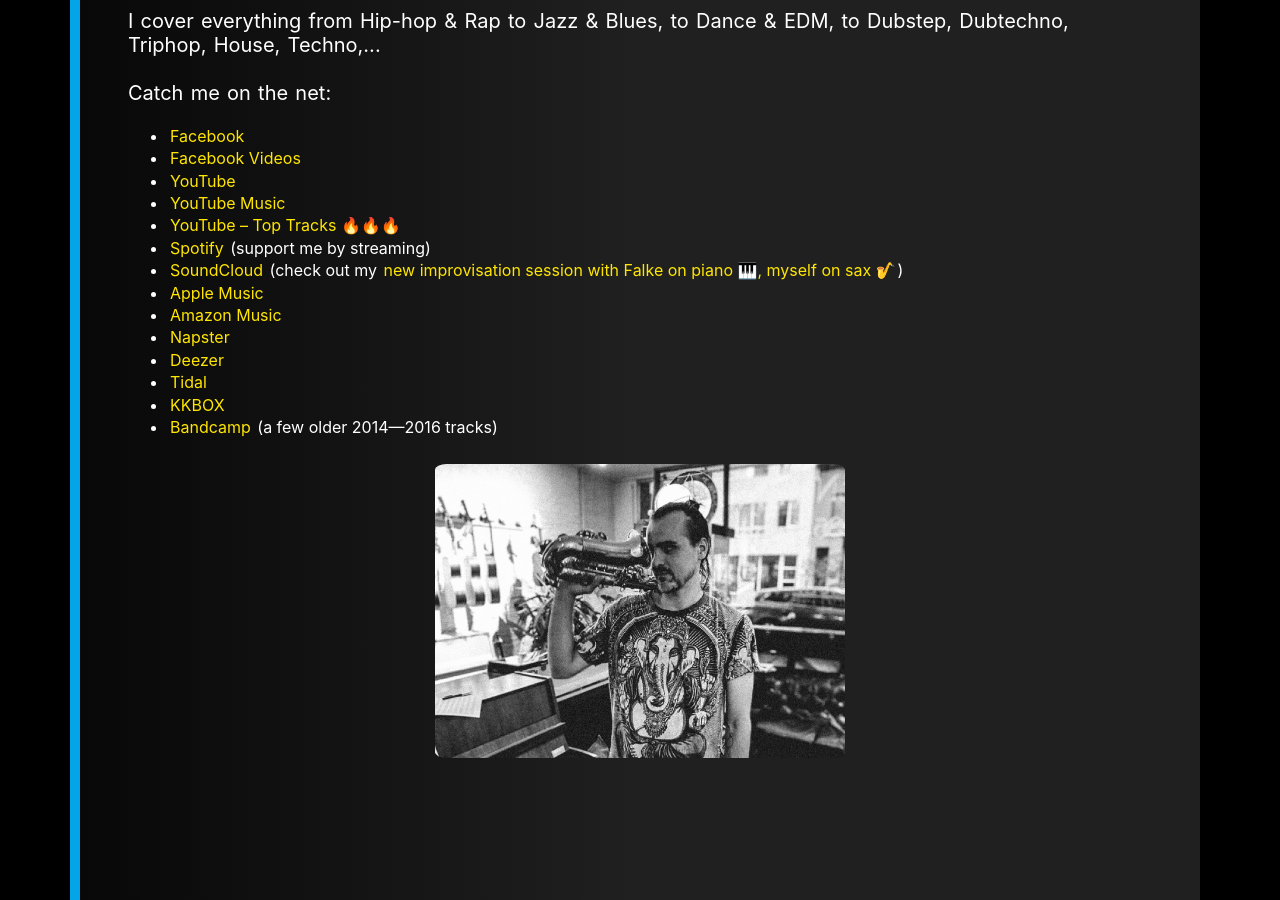
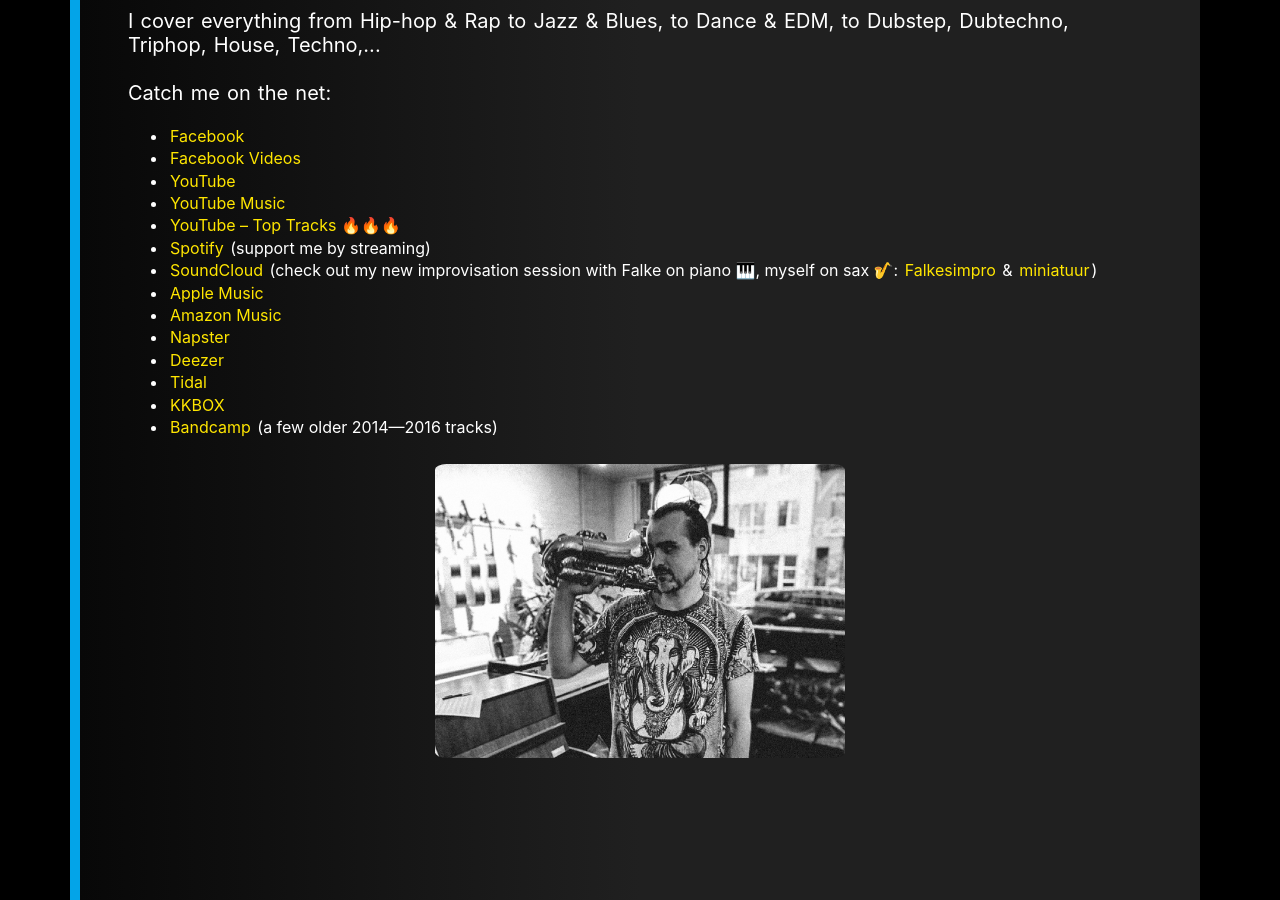
Before and after one commit to mr-volta/mr-volta.github.io, a Jekyll site: the page built from index.html, in a window 1280 px wide and 900 px high, scrolled down 1434 px. Built offline with Jekyll 4.4.1, drawn with Linux system fonts in a browser that asks for light colours.

Commit message:
Update _config.yml

```diff
--- a/_config.yml
+++ b/_config.yml
@@ -57,7 +57,7 @@
   <li><a class="highlight-link" href="https://music.youtube.com/channel/UCm4Y5yx83S6r5dabqipZkrg" target="_blank" rel="noreferrer">YouTube Music</a></li>
   <li><a class="highlight-link" href="https://www.youtube.com/playlist?list=PLaLN0EvcxkHJGLrTlkZOSLsYoSwUWqDYb" target="_blank" rel="noreferrer">YouTube – Top Tracks 🔥🔥🔥</a></li>
   <li><a class="highlight-link" href="https://open.spotify.com/artist/62gPnJGzBj5srDegUHTzR3" target="_blank" rel="noreferrer">Spotify</a> (support me by streaming)</li>
-  <li><a class="highlight-link" href="https://soundcloud.com/mistervolta" target="_blank" rel="noreferrer">SoundCloud</a> (check out my <a class="highlight-link" href="https://soundcloud.com/mistervolta/falkesimpro" target="_blank" rel="noreferrer">new improvisation session with Falke on piano 🎹, myself on sax 🎷</a>)</li>
+  <li><a class="highlight-link" href="https://soundcloud.com/mistervolta" target="_blank" rel="noreferrer">SoundCloud</a> (check out my new improvisation session with Falke on piano 🎹, myself on sax 🎷: <a class="highlight-link" href="https://soundcloud.com/mistervolta/falkesimpro" target="_blank" rel="noreferrer">Falkesimpro</a> & <a class="highlight-link" href="https://soundcloud.com/mistervolta/miniatuur" target="_blank" rel="noreferrer">miniatuur</a>)</li>
   <li><a class="highlight-link" href="https://music.apple.com/artist/mr-volta/306594481" target="_blank" rel="noreferrer">Apple&nbsp;Music</a></li>
   <li><a class="highlight-link" href="https://www.amazon.com/s?k=Mr+Volta+911874+Records+DK&i=digital-music" target="_blank" rel="noreferrer">Amazon Music</a></li>
   <li><a class="highlight-link" href="https://napster.com/artist/mr-volta" target="_blank" rel="noreferrer">Napster</a></li>
```
